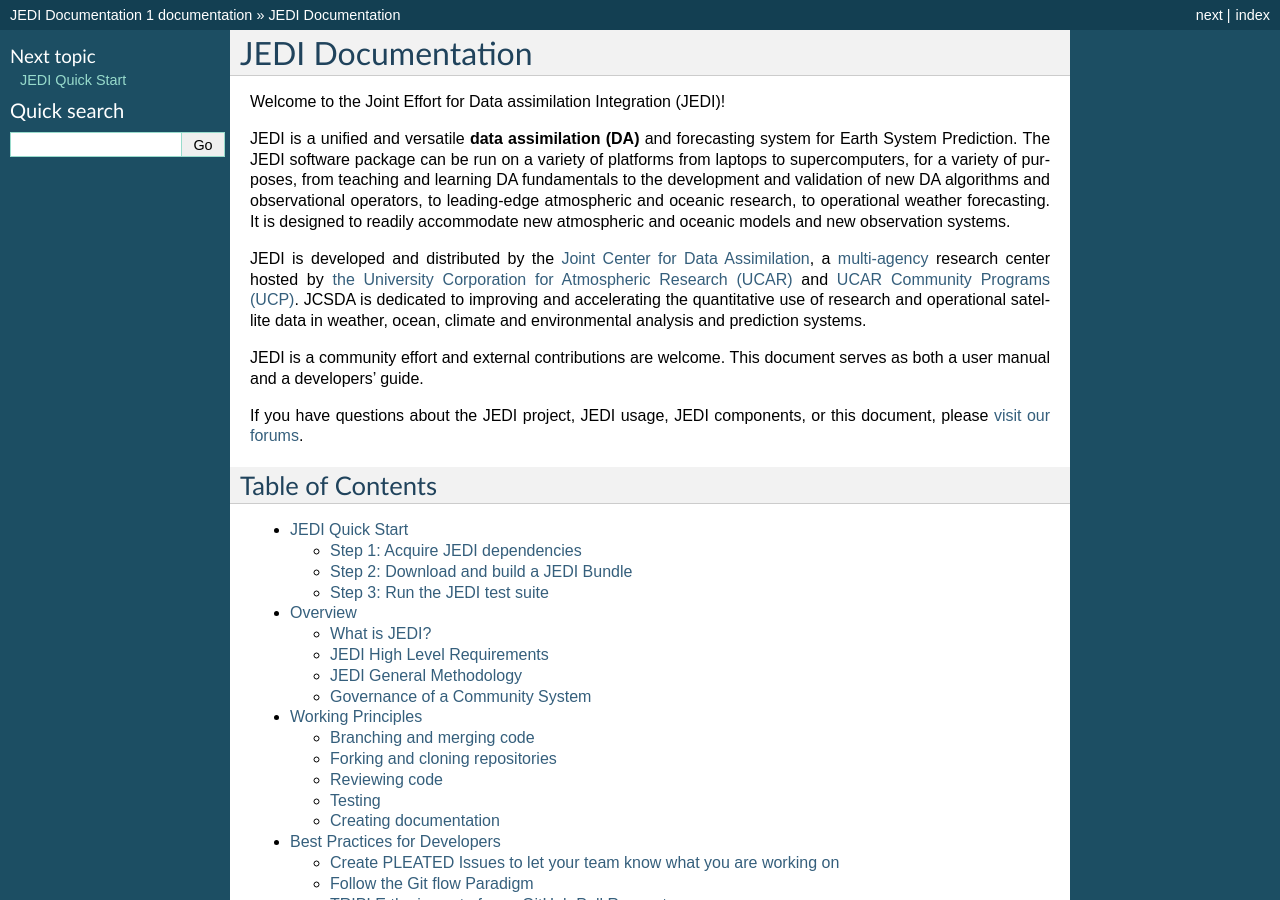
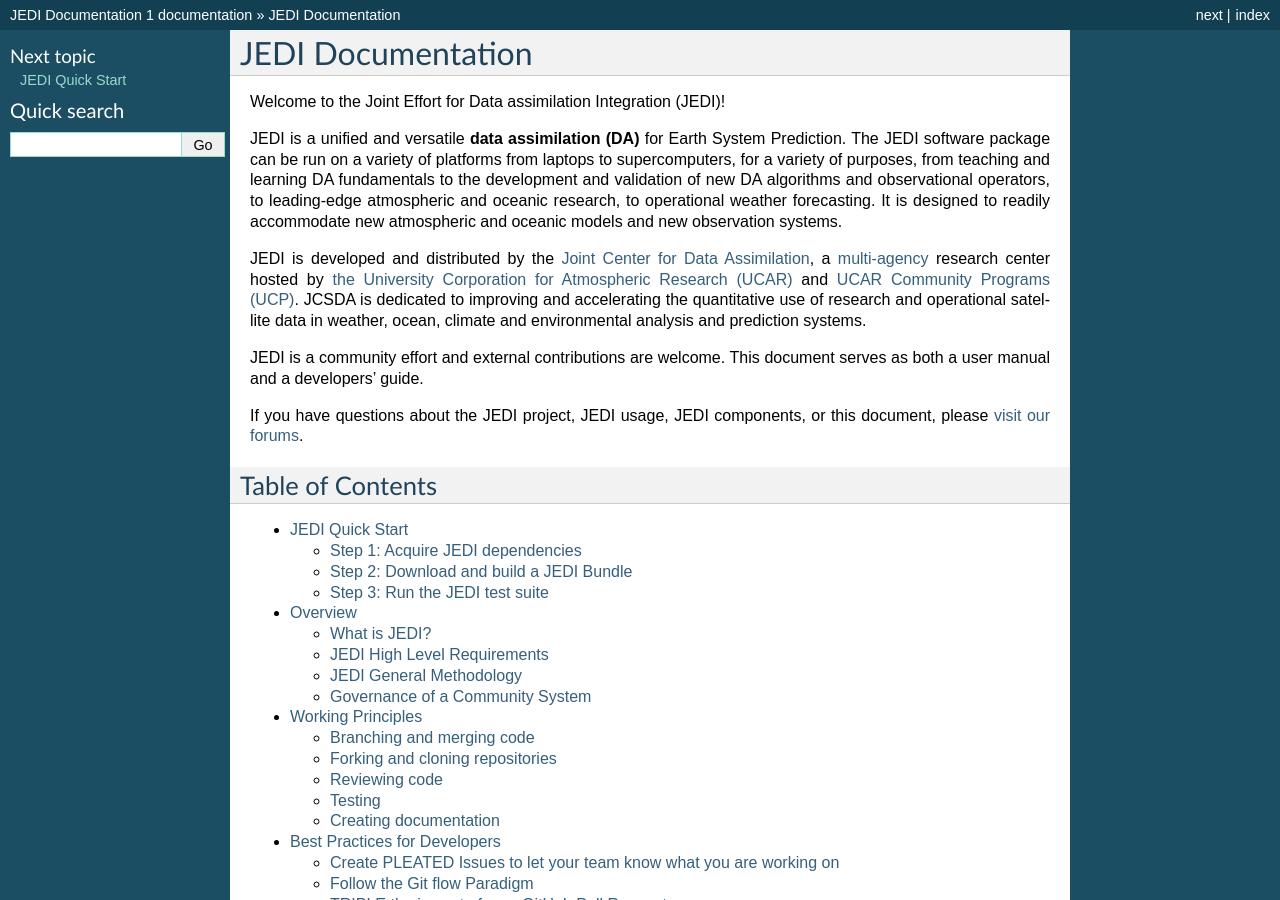
Before and after one commit to JCSDA/jedi-docs, a Sphinx documentation site: the page built from docs/index.rst, in a window 1280 px wide and 900 px high. Built offline with Sphinx 7.4.7, drawn with Linux system fonts in a browser that asks for light colours.

Commit message:
remove forecasting system

```diff
--- a/docs/index.rst
+++ b/docs/index.rst
@@ -8,7 +8,7 @@
 
 Welcome to the Joint Effort for Data assimilation Integration (JEDI)!
 
-JEDI is a unified and versatile **data assimilation (DA)** and forecasting system for Earth System Prediction.  The JEDI software package can be run on a variety of platforms from laptops to supercomputers, for a variety of purposes, from teaching and learning DA fundamentals to the development and validation of new DA algorithms and observational operators, to leading-edge atmospheric and oceanic research, to operational weather forecasting.  It is designed to readily accommodate new atmospheric and oceanic models and new observation systems.
+JEDI is a unified and versatile **data assimilation (DA)** for Earth System Prediction.  The JEDI software package can be run on a variety of platforms from laptops to supercomputers, for a variety of purposes, from teaching and learning DA fundamentals to the development and validation of new DA algorithms and observational operators, to leading-edge atmospheric and oceanic research, to operational weather forecasting.  It is designed to readily accommodate new atmospheric and oceanic models and new observation systems.
 
 JEDI is developed and distributed by the `Joint Center for Data Assimilation <https://jcsda.org>`_, a `multi-agency <https://jcsda.org/partners>`_ research center hosted by `the University Corporation for Atmospheric Research (UCAR) <https://www.ucar.edu>`_ and `UCAR Community Programs (UCP) <https://www.ucar.edu/community-programs>`_.  JCSDA is dedicated to improving and accelerating the quantitative use of research and operational satellite data in weather, ocean, climate and environmental analysis and prediction systems.
 
```
